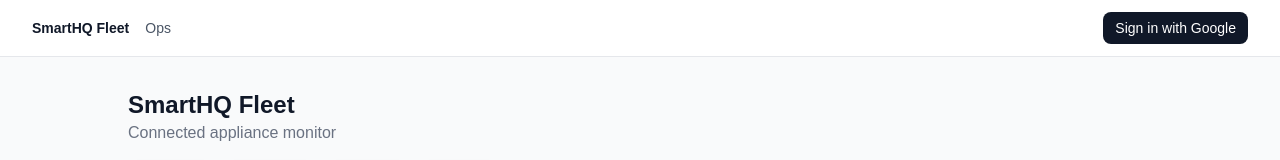
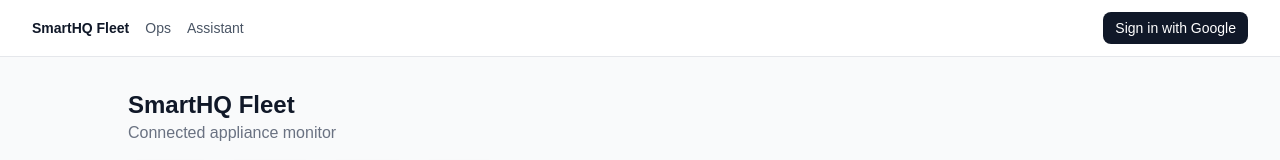
Before and after one commit to ngynjstn/smarthq-fleet, a Next.js app: page / in a window 1280 px wide. Shown: the top 160 px of the page. Built offline with nearby package versions, Linux system fonts and the light colour scheme; no server answers; the database is empty.

Commit message:
feat(layout): add Assistant nav link, suppress hydration warning
Link the new /assistant page from the global nav. Add
suppressHydrationWarning on <html> to silence the mismatch from
browser/extension-injected attributes on first paint.

```diff
--- a/src/app/layout.tsx
+++ b/src/app/layout.tsx
@@ -27,6 +27,7 @@
   return (
     <html
       lang="en"
+      suppressHydrationWarning
       className={`${geistSans.variable} ${geistMono.variable} h-full antialiased`}
     >
       <body className="min-h-full flex flex-col">
@@ -34,6 +35,7 @@
           <nav className="flex items-center gap-4 text-sm">
             <span className="font-semibold text-gray-900">SmartHQ Fleet</span>
             <a href="/" className="text-gray-600 hover:text-gray-900">Ops</a>
+            <a href="/assistant" className="text-gray-600 hover:text-gray-900">Assistant</a>
             {isExec && <a href="/business" className="text-gray-600 hover:text-gray-900">Business</a>}
           </nav>
           <AuthButton />
```
